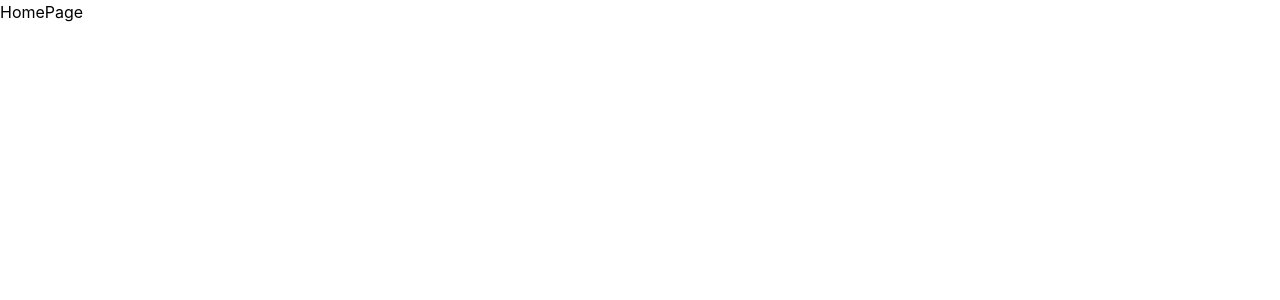
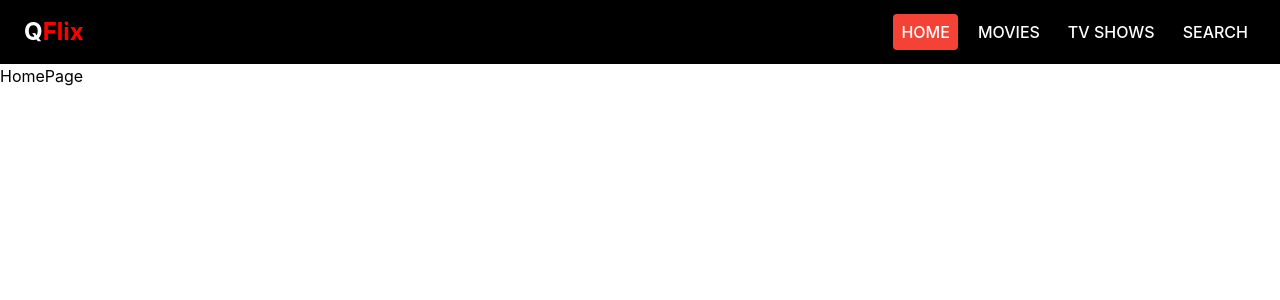
Before and after one commit to quyendv/Movie_Recommendation_System, a React (Vite) app in the folder client/: page / in a window 1280 px wide. Shown: the top 300 px of the page. Built offline with nearby package versions, Linux system fonts and the light colour scheme.

Commit message:
Simple Header + config Thememode
set redux themeMode
set css variables in :root
set tailwindconfig for custom colors

```diff
--- a/client/src/App.jsx
+++ b/client/src/App.jsx
@@ -4,7 +4,7 @@ import MainLayout from './components/layouts/MainLayout';
 
 function App() {
   return (
-    <>
+    <div className='dark'>
       <Router>
         <Routes>
           {routes.map((route, index) => {
@@ -17,7 +17,7 @@ function App() {
           })}
         </Routes>
       </Router>
-    </>
+    </div>
   );
 }
 
--- /dev/null
+++ b/client/src/components/common/Header.jsx
@@ -0,0 +1,51 @@
+import { NavLink } from 'react-router-dom';
+import routesConfigs from '~/configs/routes';
+import Logo from './Logo';
+
+function Header() {
+  return (
+    // Wrapper
+    <div className="flex h-header w-full items-center justify-between bg-skin-default px-6">
+      {/* Menu mobile: //TODO Hamburger */}
+
+      {/* Logo */}
+      <Logo />
+
+      {/* Navigation: //TODO: refactor to a Component */}
+      <nav className="flex flex-row gap-3 font-medium uppercase text-skin-contrast">
+        <NavLink
+          className={({ isActive }) => `rounded px-2 py-1.5 ${isActive ? 'bg-skin-secondary' : ''}`}
+          to={routesConfigs.home}
+          end
+        >
+          Home
+        </NavLink>
+        <NavLink
+          className={({ isActive }) => `rounded px-2 py-1.5 ${isActive ? 'bg-skin-secondary' : ''}`}
+          to={routesConfigs.movie}
+          end
+        >
+          Movies
+        </NavLink>
+        <NavLink
+          className={({ isActive }) => `rounded px-2 py-1.5 ${isActive ? 'bg-skin-secondary' : ''}`}
+          to={routesConfigs.tv}
+          end
+        >
+          TV Shows
+        </NavLink>
+        <NavLink
+          className={({ isActive }) => `rounded px-2 py-1.5 ${isActive ? 'bg-skin-secondary' : ''}`}
+          to={routesConfigs.search}
+          end
+        >
+          Search
+        </NavLink>
+      </nav>
+
+      {/* User menu //TODO Dropdown */}
+    </div>
+  );
+}
+
+export default Header;
--- /dev/null
+++ b/client/src/components/common/Logo.jsx
@@ -0,0 +1,13 @@
+import { Link } from 'react-router-dom';
+import routesConfigs from '~/configs/routes';
+
+function Logo() {
+  return (
+    <Link to={routesConfigs.home} className="text-2xl font-bold">
+      <span className="text-skin-contrast">Q</span>
+      <span className="text-skin-primary">Flix</span>
+    </Link>
+  );
+}
+
+export default Logo;
--- a/client/src/components/layouts/MainLayout.jsx
+++ b/client/src/components/layouts/MainLayout.jsx
@@ -1,5 +1,16 @@
+import Header from '../common/Header';
+
 function MainLayout({ children }) {
-  return <>{children}</>;
+  return (
+    <>
+      {/* Header */}
+      <Header />
+
+      {children}
+
+      {/* Footer */}
+    </>
+  );
 }
 
 export default MainLayout;
--- a/client/src/configs/routes.js
+++ b/client/src/configs/routes.js
@@ -7,12 +7,15 @@
 // };
 const routesConfigs = {
   home: '/',
+  movie: '/movie',
+  tv: '/tv',
   mediaList: '/:mediaType',
   mediaDetail: '/:mediaType/:mediaId',
   personDetail: '/person/:personId',
   favorites: '/favorites',
   signin: '/signin',
   signup: '/signup',
+  search: '/search',
 };
 
 export default routesConfigs;
--- a/client/src/index.scss
+++ b/client/src/index.scss
@@ -1,6 +1,23 @@
 @tailwind base;
 @tailwind components;
 @tailwind utilities;
+
+@layer base {
+  :root {
+    // light
+    --primary: #ff0000;
+    --secondary: #f44336;
+    --contrast-text: #000000;
+    --background: #f5f5f5;
+  }
+  .dark {
+    --primary: #ff0000;
+    --secondary: #f44336;
+    --contrast-text: #ffffff;
+    --background: #000000;
+    --background-paper: #f5f5f5;
+  }
+}
 
 body {
   font-family: Inter, system-ui, Avenir, Helvetica, Arial, sans-serif;
--- /dev/null
+++ b/client/src/redux/features/themeSlice.js
@@ -0,0 +1,16 @@
+import { createSlice } from '@reduxjs/toolkit';
+
+export const themeSlice = createSlice({
+  name: 'Theme',
+  initialState: {
+    theme: 'dark',
+  },
+  reducers: {
+    setTheme: (state, action) => {
+      state.theme = action.payload;
+    },
+  },
+});
+
+export const { setTheme } = themeSlice.actions;
+export default themeSlice.reducer;
--- a/client/src/redux/store.js
+++ b/client/src/redux/store.js
@@ -1,8 +1,10 @@
 import { configureStore } from '@reduxjs/toolkit';
+import themeReducer from './features/themeSlice';
 import userReducer from './features/userSlice';
 
 export const store = configureStore({
   reducer: {
     user: userReducer,
+    theme: themeReducer,
   },
 });
--- a/client/tailwind.config.cjs
+++ b/client/tailwind.config.cjs
@@ -1,11 +1,25 @@
 /** @type {import('tailwindcss').Config} */
 module.exports = {
-  content: [
-    "./index.html",
-    "./src/**/*.{js,ts,jsx,tsx}",
-  ],
+  content: ['./index.html', './src/**/*.{js,ts,jsx,tsx}'],
   theme: {
-    extend: {},
+    extend: {
+      height: {
+        header: '64px',
+      },
+      colors: {
+        skin: {
+          primary: 'var(--primary)',
+          secondary: 'var(--secondary)',
+          contrast: 'var(--contrast-text)',
+        },
+      },
+      backgroundColor: {
+        skin: {
+          default: 'var(--background)',
+          paper: 'var(--background-paper)',
+        },
+      },
+    },
   },
   plugins: [],
-}
+};
```
